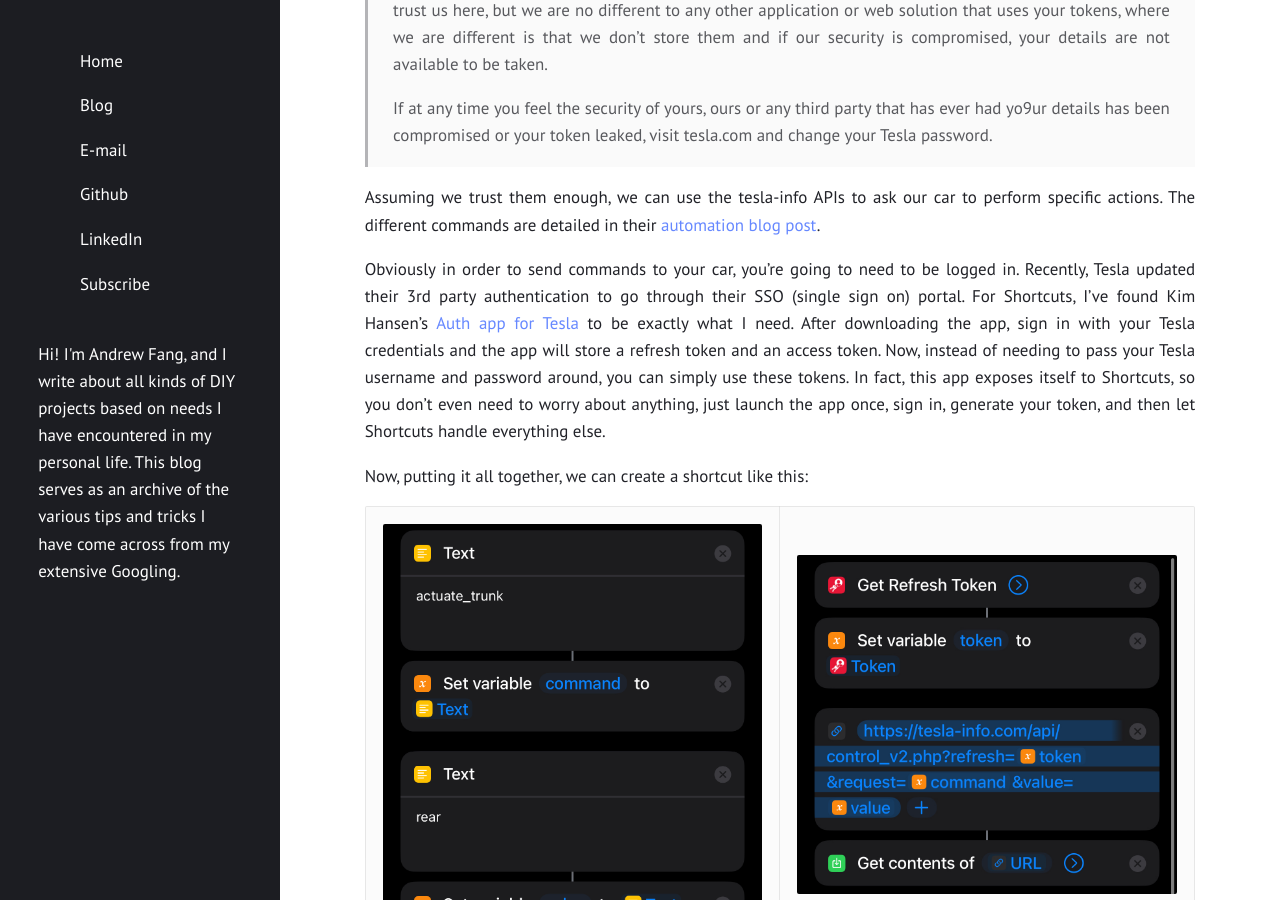
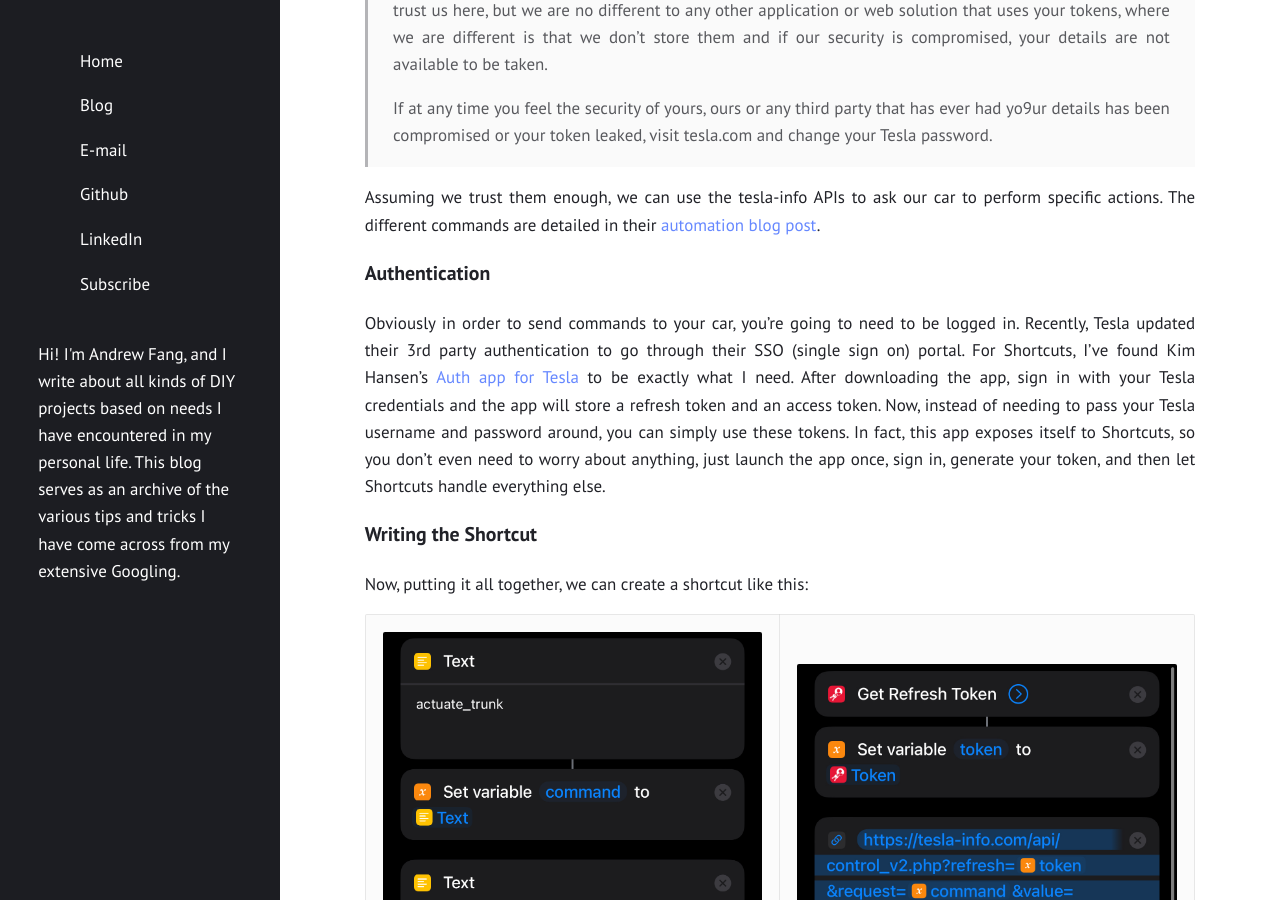
Before and after one commit to andrewfang/blog, a Jekyll site: the page built from _posts/2022-07-13-how-to-control-tesla-with-siri.markdown, in a window 1280 px wide and 900 px high, scrolled down 1937 px. Built offline with Jekyll 4.4.1, drawn with Linux system fonts in a browser that asks for light colours; comment, search, counter and statistics services are not loaded; some of the changed lines change nothing that is shown.

Commit message:
Update tesla siri post with rich content

```diff
--- a/_posts/2022-07-13-how-to-control-tesla-with-siri.markdown
+++ b/_posts/2022-07-13-how-to-control-tesla-with-siri.markdown
@@ -6,6 +6,55 @@
 categories: tesla, siri, shortcuts, automation
 description: Performing Tesla controls (such as opening the trunk) with Siri via Shortcuts
 ---
+
+<script type="application/ld+json">
+  {
+    "@context": "https://schema.org",
+    "@type": "HowTo",
+    "name": "{{ page.title }}",
+    "image": {
+      "@type": "ImageObject",
+      "url": "{{site.assets_dir}}/2022-07-13/tesla_widget.png"
+    },
+    "estimatedCost": {
+      "@type": "MonetaryAmount",
+      "currency": "USD",
+      "value": "0"
+    },
+    "tool": [
+      {
+        "@type": "HowToTool",
+        "name": "iPhone"
+      }, {
+        "@type": "HowToTool",
+        "name": "Tesla"
+      }
+    ],
+    "step": [
+      {
+        "@type": "HowToStep",
+        "name": "Authentication",
+        "url": "/#authentication",
+        "itemListElement": [{
+          "@type": "HowToDirection",
+          "text": "Provide authentication via a refresh token."
+        }]
+      }, {
+        "@type": "HowToStep",
+        "name": "Writing the Shortcut",
+        "url": "/#writing-the-shortcut",
+        "itemListElement": [{
+          "@type": "HowToDirection",
+          "text": "Write / download the shortcut."
+        }],
+        "image": {
+          "@type": "ImageObject",
+          "url": "{{site.assets_dir}}/2022-07-13/shortcut_trunk2.jpeg"
+        }
+      }],
+    "totalTime": "PT10M"
+    }
+  </script>
 
 {{ page.description }}
 <!--more-->
@@ -19,6 +68,7 @@
 + A Tesla car ([Don't have one?](https://ts.la/andrew11282))
 
 ## The story
+
 One of the features that's missing from the default [Tesla](https://apps.apple.com/us/app/tesla/id582007913) app is the ability to make requests to the car via Siri. When I'm walking to the car with a cart full of groceries, I want to easily open the trunk without having to unlock my phone, open the Tesla app, then tap on the trunk button.
 
 As of late 2021, Tesla's app now allows you to configure 4 quick actions, which also show up on the widget. These controls can be customized by long pressing on one of the four icons in the app. As you can see here, I've set mine to lock / hvac / trunk / frunk.
@@ -45,7 +95,11 @@
 
 Assuming we trust them enough, we can use the tesla-info APIs to ask our car to perform specific actions. The different commands are detailed in their [automation blog post](https://tesla-info.com/guide/tesla-automation.php).
 
+### Authentication
+
 Obviously in order to send commands to your car, you're going to need to be logged in. Recently, Tesla updated their 3rd party authentication to go through their SSO (single sign on) portal. For Shortcuts, I've found Kim Hansen's [Auth app for Tesla](https://apps.apple.com/app/id1552058613) to be exactly what I need. After downloading the app, sign in with your Tesla credentials and the app will store a refresh token and an access token. Now, instead of needing to pass your Tesla username and password around, you can simply use these tokens. In fact, this app exposes itself to Shortcuts, so you don't even need to worry about anything, just launch the app once, sign in, generate your token, and then let Shortcuts handle everything else.
+
+### Writing the Shortcut
 
 Now, putting it all together, we can create a shortcut like this:
 
@@ -64,4 +118,5 @@
 Now, when you play the Shortcut, your action should be carried out and the request should be sent to your car. Even better, you can "Hey Siri ... Open Trunk" (or whatever you call your shortcut), and it'll perform that same request.
 
 ## Download
+
 [Get the shortcut](https://www.icloud.com/shortcuts/3bdbb03cd79e44b686b1636e1f9b894c) & give it a try!
```
